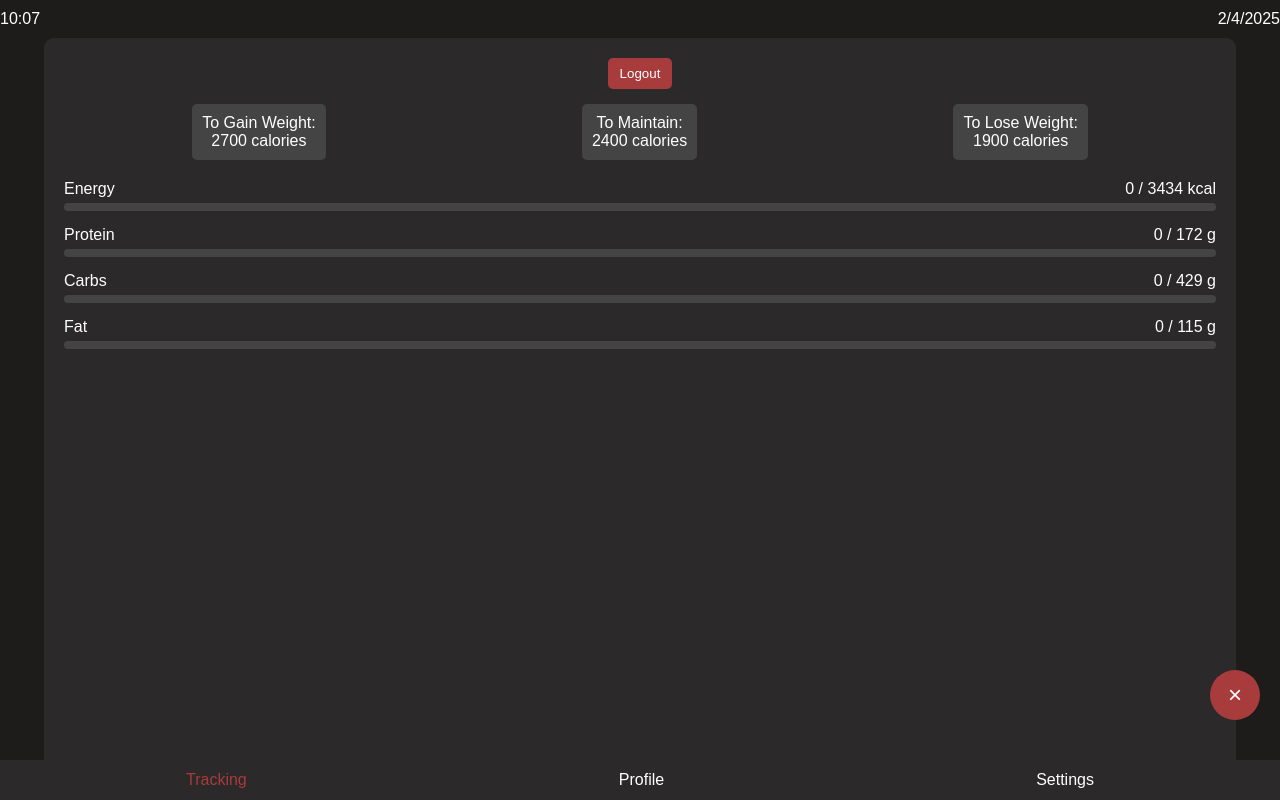
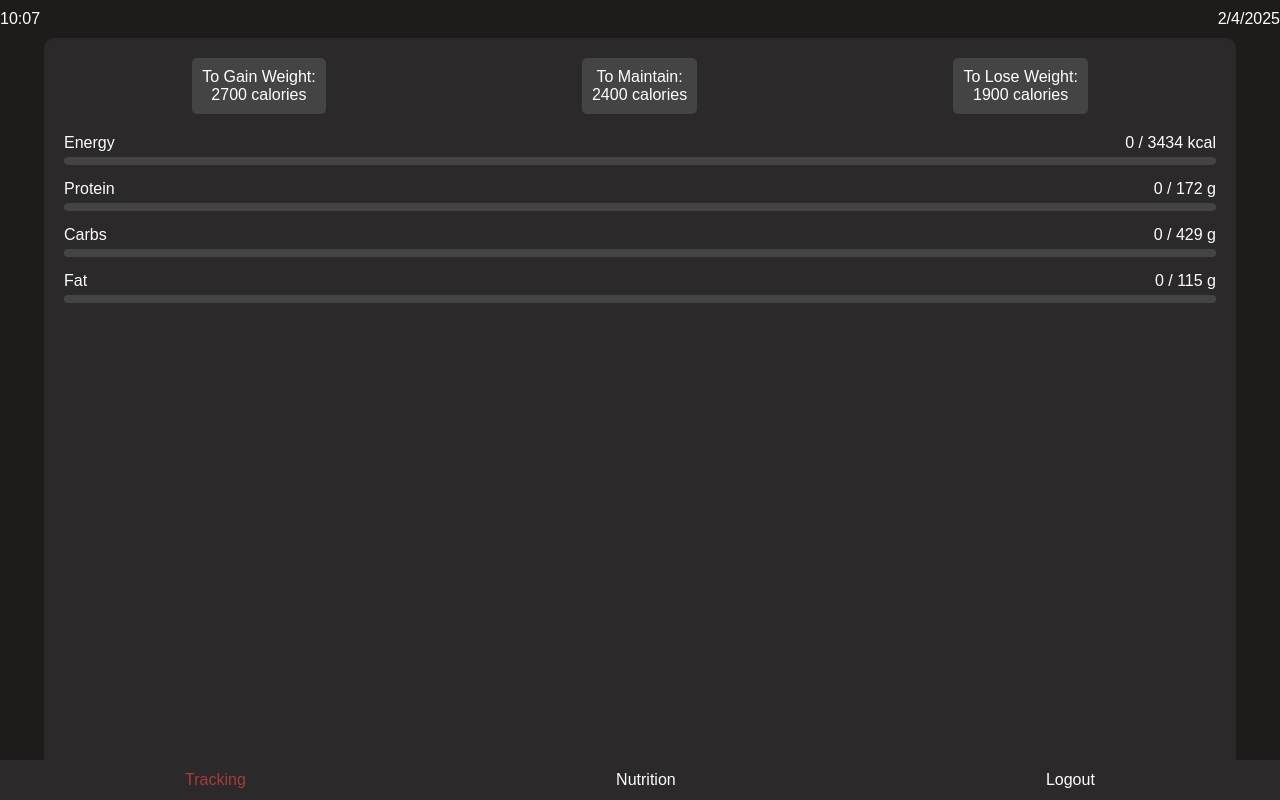
Before and after one commit to vladspy/macrobuddy-app, a plain HTML site: page public/index.html in a window 1280 px wide. Drawn offline with Linux system fonts and the light colour scheme; no server answers.

Commit message:
`Refactored public/index.html: removed MacroBuddy Section, updated Bottom Navigation and Floating Button, and modified script inclusion.`

```diff
--- a/public/index.html
+++ b/public/index.html
@@ -38,11 +38,8 @@
 
   <!-- Main Content Area using the tracker container layout -->
   <div class="tracker-container">
-    <!-- MacroBuddy Section (modified: only Logout remains) -->
+    <!-- MacroBuddy Results Section (no top buttons now) -->
     <div id="bmr-calculator" class="wrapper">
-      <div class="calculator">
-        <button type="button" id="logout-btn" class="exit-btn">Logout</button>
-      </div>
       <div class="results">
         <div id="calc-target-gain">
           To Gain Weight:<br><span>2700 calories</span>
@@ -75,17 +72,14 @@
     </div>
   </div>
 
-  <!-- Bottom Navigation (modified: second button is Profile) -->
+  <!-- Bottom Navigation -->
   <div class="bottom-nav">
     <button class="nav-btn active" onclick="changeTab(event, 'Tracking')">Tracking</button>
-    <button class="nav-btn" onclick="window.location.href='profile.html'">Profile</button>
-    <button class="nav-btn" onclick="changeTab(event, 'Settings')">Settings</button>
+    <button class="nav-btn" onclick="window.location.href='nutritionPage.html'">Nutrition</button>
+    <button class="nav-btn" id="logout-btn">Logout</button>
   </div>
 
-  <!-- Floating Button: Circle with a Cross (×) that redirects to search -->
-  <button class="add-btn" onclick="window.location.href='search.html'">×</button>
-
-  <!-- Script for Nutrition Tracker functionality -->
+  <!-- Script for additional functionality -->
   <script src="js/index.js"></script>
 </body>
 </html>
```
